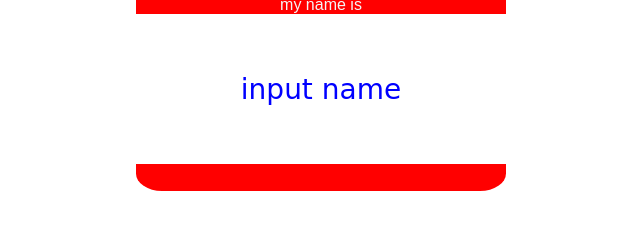
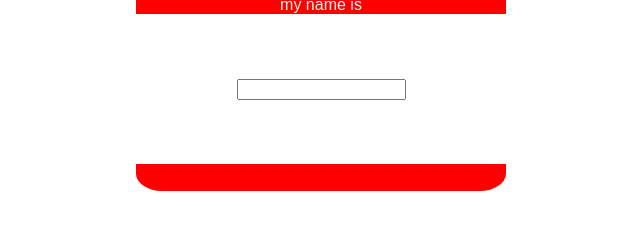
Before and after one commit to langstonBS/Lab03a-Interactive-name-tag, a plain HTML site: page index.html in a window 1280 px wide. Shown: the part 342-572 px from the top of the page, without its empty margins (319-959 px from the left). Drawn offline with Linux system fonts and the light colour scheme.

Commit message:
added input

```diff
--- a/index.html
+++ b/index.html
@@ -10,7 +10,9 @@
         <main>
             <p class="hello">Hello</p>
             <p class="my-name-is">my name is</p>
-            <section>input name</section>
+            <section>
+                <input type="text" id="name" size="18">
+            </section>
         </main>
     </body>
 </html>
```
